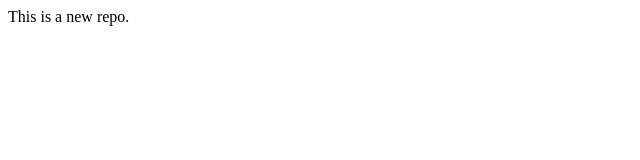
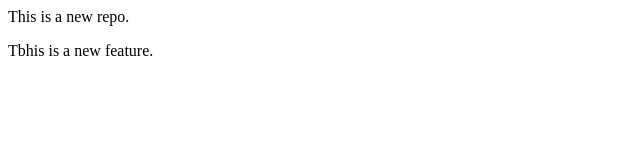
Before and after one commit to Student-ApniCompany/localrepo, a plain HTML site: page index.html in a window 1280 px wide. Shown: the whole page, without its empty margins (0-640 px from the left). Drawn offline with Linux system fonts and the light colour scheme.

Commit message:
Add new feature

```diff
--- a/index.html
+++ b/index.html
@@ -1 +1,2 @@
 <p>This is a new repo.</p>
+<p>Tbhis is a new feature.</p>
```
